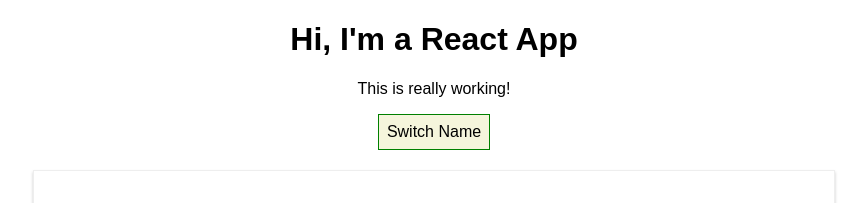
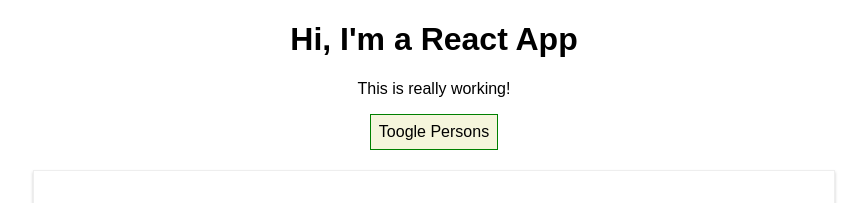
Before and after one commit to ArtCortijo/react-guide, a React (Create React App) app: page / in a window 1280 px wide. Shown: the top 203 px of the page, without its empty margins (206-1073 px from the left). Built offline with nearby package versions, Linux system fonts and the light colour scheme.

Commit message:
Rendering Content Conditionally

```diff
--- a/src/App.js
+++ b/src/App.js
@@ -10,6 +10,7 @@
       { name: 'Stephanie', age: 26 },
     ],
     otherState: 'some other value',
+    showPersons: true,
   };
 
   switchNameHandler = (newName) => {
@@ -34,6 +35,14 @@
     });
   };
 
+  togglePersonsHandler = () => {
+    const show = this.state.showPersons;
+    this.setState({
+      // true/false toggle
+      showPersons: !show,
+    });
+  };
+
   render() {
     // Inline Style
     const style = {
@@ -47,13 +56,11 @@
       <div className='App'>
         <h1>Hi, I'm a React App</h1>
         <p>This is really working!</p>
-        <button
-          style={style}
-          onClick={this.switchNameHandler.bind(this, 'Eli')}
-        >
-          Switch Name
+        <button style={style} onClick={this.togglePersonsHandler}>
+          Toogle Persons
         </button>
-
+        {this.state.showPersons ? (
+          <div>
             <Person
               name={this.state.persons[0].name}
               age={this.state.persons[0].age}
@@ -72,8 +79,9 @@
               age={this.state.persons[2].age}
             />
           </div>
+        ) : null}
+      </div>
     );
-    // return React.createElement('div', {className: 'App'}, React.createElement('h1', null, 'Does this work now?'));
   }
 }
 
```
Lines whose indentation alone changed are shown as unchanged.
